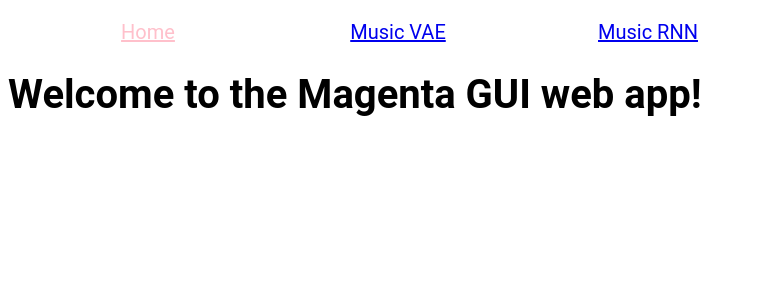
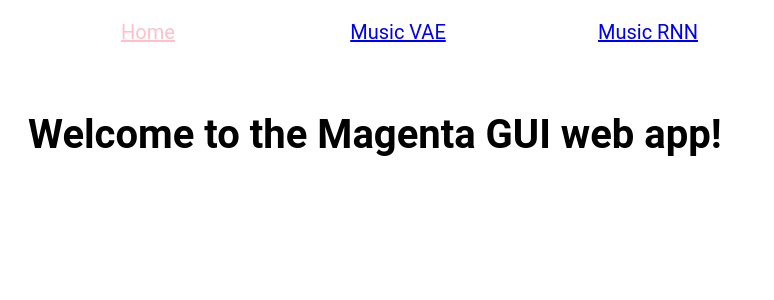
Before and after one commit to ashervogel/Magenta-Web-App, a React (Vite) app: page / in a window 1280 px wide. Shown: the top 300 px of the page, without its empty margins (0-774 px from the left). Built offline with nearby package versions, Linux system fonts and the light colour scheme; what @magenta/music would draw is missing.

Commit message:
fixed formatting for home page

```diff
--- a/src/components/app.jsx
+++ b/src/components/app.jsx
@@ -5,7 +5,7 @@
 import DrumsRNNPlayer from './drumsRNN_player';
 
 const Welcome = (props) => {
-  return <h1> Welcome to the Magenta GUI web app!</h1>
+  return <div className='webpage'><h1> Welcome to the Magenta GUI web app!</h1></div>;
 }
 
 const MusicVAEPage = (props) => {
```
